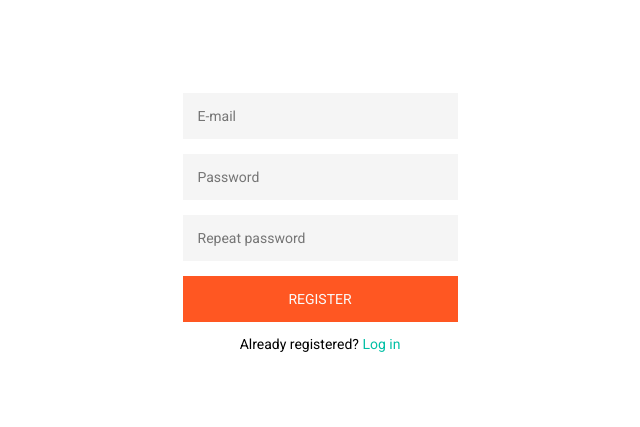
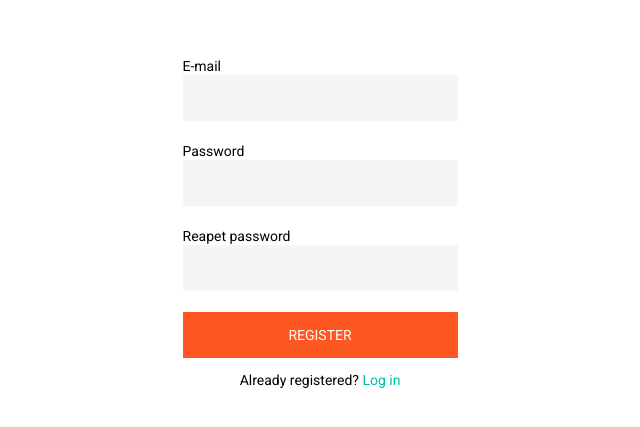
Before and after one commit to devojka-od-papira/helpbox, a React (Create React App) app: page /register in a window 1280 px wide. Shown: the part 229-656 px from the top of the page, without its empty margins (320-960 px from the left). Built offline with nearby package versions, Linux system fonts and the light colour scheme.

Commit message:
The user can register

```diff
--- a/package.json
+++ b/package.json
@@ -3,6 +3,10 @@
   "version": "0.1.0",
   "private": true,
   "dependencies": {
+    "@fortawesome/fontawesome-svg-core": "^1.3.0",
+    "@fortawesome/free-regular-svg-icons": "^6.0.0",
+    "@fortawesome/free-solid-svg-icons": "^6.0.0",
+    "@fortawesome/react-fontawesome": "^0.1.17",
     "@testing-library/jest-dom": "^5.16.2",
     "@testing-library/react": "^12.1.3",
     "@testing-library/user-event": "^13.5.0",
@@ -10,6 +14,7 @@
     "@types/node": "^16.11.26",
     "@types/react": "^17.0.39",
     "@types/react-dom": "^17.0.13",
+    "axios": "^0.26.0",
     "formik": "^2.2.9",
     "node-sass": "^7.0.1",
     "react": "^17.0.2",
--- a/src/components/logInForm/index.tsx
+++ b/src/components/logInForm/index.tsx
@@ -14,18 +14,9 @@ const LogInForm = () => {
         <Formik
           initialValues={initialValues}
           validationSchema={validationSchema}
-          onSubmit={(values) => {
-            console.log("values", values);
-          }}
+          onSubmit={(values) => {}}
         >
-          {({
-            values,
-            handleSubmit,
-            handleChange,
-            errors,
-            handleBlur,
-            touched,
-          }) => {
+          {({ values, handleSubmit, handleChange }) => {
             return (
               <Form className="form" onSubmit={handleSubmit}>
                 <input
--- a/src/components/registerForm/index.scss
+++ b/src/components/registerForm/index.scss
@@ -48,7 +48,15 @@
     font-family: $font-main;
     a {
       text-decoration: none;
-      color: $text-a;
+      color: $green;
     }
   }
+  .success {
+    color: $green;
+    text-align: center;
+  }
+  .error {
+    color: $error;
+    text-align: center;
+  }
 }
--- a/src/components/registerForm/index.tsx
+++ b/src/components/registerForm/index.tsx
@@ -1,17 +1,18 @@
-import React from "react";
+import React, { useState } from "react";
 import { Formik, Form } from "formik";
 import { validationSchema } from "./validationScheme";
+import { register } from "../../services";
+import { TextField } from "../textFiled";
+import { FontAwesomeIcon } from "@fortawesome/react-fontawesome";
+import { faCheck, faExclamation } from "@fortawesome/free-solid-svg-icons";
 import "./index.scss";
 
 const RegisterForm = () => {
+  const [error, setError] = useState("");
   const initialValues = {
     email: "",
     password: "",
     repeatPassword: "",
-  };
-
-  const handleClick = () => {
-    console.log("click1");
   };
 
   return (
@@ -19,51 +20,46 @@ const RegisterForm = () => {
       <Formik
         initialValues={initialValues}
         validationSchema={validationSchema}
-        onSubmit={(values) => {
-          console.log("registerValues", values);
+        onSubmit={(values, { setStatus }) => {
+          register(values)
+            .then((response: any) => {
+              setError("");
+              setStatus(response.data.message);
+            })
+            .catch((error) => {
+              setStatus("");
+              setError(error.message);
+            });
         }}
       >
-        {({
-          values,
-          handleSubmit,
-          handleChange,
-          errors,
-          handleBlur,
-          touched,
-        }) => {
+        {({ handleSubmit, status }) => {
           return (
             <Form className="form" onSubmit={handleSubmit}>
-              <input
-                type="text"
-                name="email"
-                placeholder="E-mail"
-                value={values.email}
-                onChange={handleChange}
+              <TextField label="E-mail" type="text" name="email" />
+              <TextField label="Password" type="password" name="password" />
+              <TextField
+                label="Reapet password"
+                type="password"
+                name="repeatPassword"
               />
-              <input
-                type="text"
-                name="password"
-                placeholder="Password"
-                value={values.password}
-                onChange={handleChange}
-              />
-              <input
-                type="text"
-                name="repeatPassword"
-                placeholder="Repeat password"
-                value={values.repeatPassword}
-                onChange={handleChange}
-              />
-              <button
-                type="submit"
-                className="btn"
-                onClick={() => handleSubmit()}
-              >
+              <button type="submit" className="btn">
                 Register
               </button>
               <p className="message">
                 Already registered?<a href="/login"> Log in</a>
               </p>
+              {status && (
+                <p className="success">
+                  {status}
+                  <FontAwesomeIcon icon={faCheck} />
+                </p>
+              )}
+              {error && (
+                <p className="error">
+                  {error}
+                  <FontAwesomeIcon icon={faExclamation} />
+                </p>
+              )}
             </Form>
           );
         }}
--- /dev/null
+++ b/src/components/textFiled/index.scss
@@ -0,0 +1,19 @@
+@import "../../style/color.scss";
+@import "../../style/fonts.scss";
+
+.input-wrapper {
+  position: relative;
+  margin-bottom: 6px;
+  .error {
+    color: $error;
+    position: absolute;
+    bottom: -2px;
+    right: 0;
+    font-size: $fontSize12;
+    font-family: $font-main;
+  }
+  .label {
+    font-size: $fontSize14;
+    font-family: $font-main;
+  }
+}
--- /dev/null
+++ b/src/components/textFiled/index.tsx
@@ -0,0 +1,24 @@
+import React from "react";
+import { ErrorMessage, useField } from "formik";
+import "./index.scss";
+
+interface FieldValue {
+  type: string;
+  name: string;
+  label: string;
+  props?: any;
+}
+
+export const TextField: React.FC<FieldValue> = ({ label, ...props }) => {
+  const [field, meta] = useField(props);
+
+  return (
+    <div className="input-wrapper">
+      <label htmlFor={field.name} className="label">
+        {label}
+      </label>
+      <input {...field} {...props} />
+      <ErrorMessage component="div" name={field.name} className="error" />
+    </div>
+  );
+};
--- a/src/index.tsx
+++ b/src/index.tsx
@@ -10,7 +10,4 @@ ReactDOM.render(
   document.getElementById("root")
 );
 
-// If you want to start measuring performance in your app, pass a function
-// to log results (for example: reportWebVitals(console.log))
-// or send to an analytics endpoint. Learn more: https://bit.ly/CRA-vitals
 reportWebVitals();
--- /dev/null
+++ b/src/services/index.tsx
@@ -0,0 +1,16 @@
+import axios from "axios";
+
+export const register = (values: any) => {
+  return axios
+    .post("http://localhost:8000/api/auth/signup", {
+      email: values.email,
+      password: values.password,
+      repeatPassword: values.repeatPassword,
+    })
+    .then((response) => {
+      return response;
+    })
+    .catch((error) => {
+      throw new Error(error.response.data.message);
+    });
+};
--- a/src/style/color.scss
+++ b/src/style/color.scss
@@ -5,4 +5,5 @@ $font-col-btn: #fafafa;
 $bg-input: #f5f5f5;
 $plh-input: #90a4ae;
 $bg-btn: #ff5722;
-$text-a: #00bfa5;
+$green: #00bfa5;
+$error: #b80909;
--- a/src/style/fonts.scss
+++ b/src/style/fonts.scss
@@ -1,6 +1,8 @@
 @import url("https://fonts.googleapis.com/css2?family=Roboto&display=swap");
 
 $font-main: "Roboto", sans-serif;
+$fontSize10: 10px;
+$fontSize12: 12px;
 $fontSize14: 14px;
 $fontSize20: 20px;
 $fontSize24: 24px;
```
Also changed, not shown: 1 other file (tests, documents, lock files or other folders).
